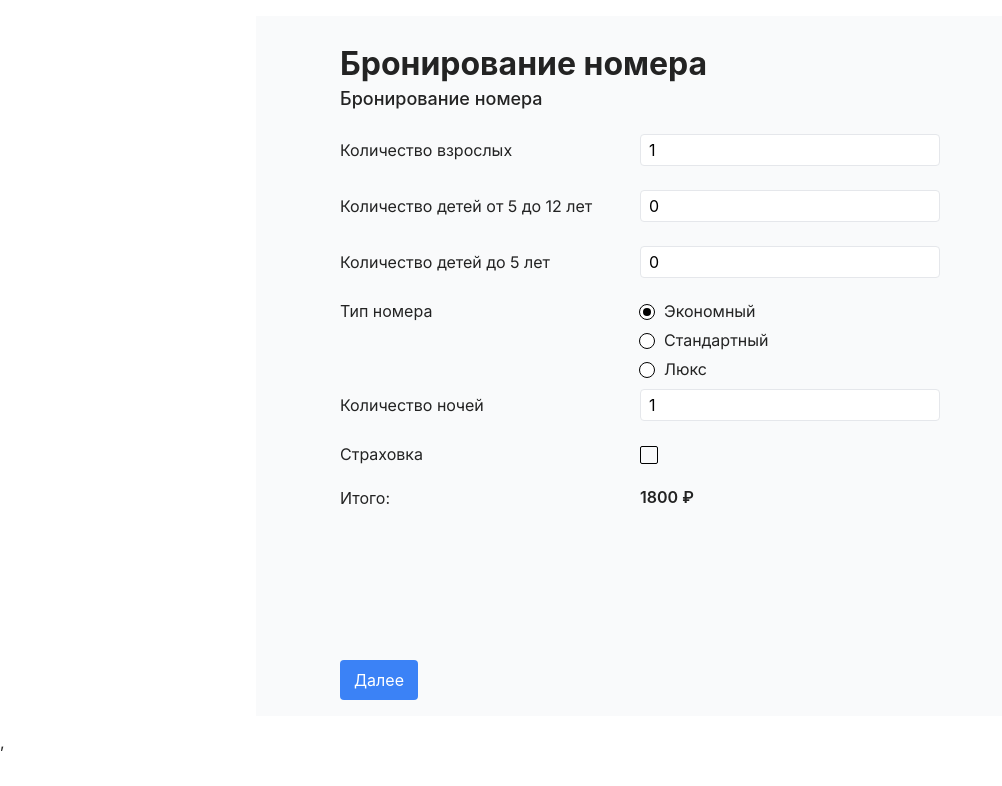
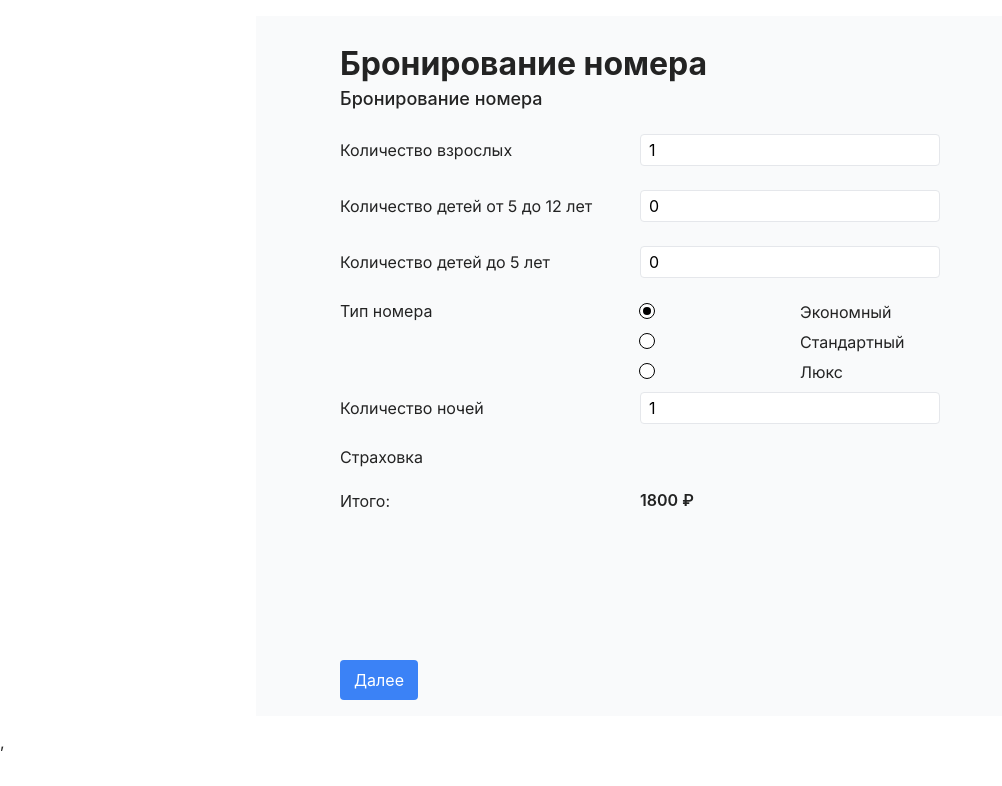
Before and after one commit to Domask2/nimax, a React (Create React App) app: page / in a window 1280 px wide. Shown: the top 786 px of the page, without its empty margins (0-1002 px from the left). Built offline with nearby package versions, Linux system fonts and the light colour scheme.

Commit message:
add style input danger

```diff
--- a/src/components/input/Input.tsx
+++ b/src/components/input/Input.tsx
@@ -1,4 +1,4 @@
-import React, { ChangeEvent, FC, useEffect } from 'react'
+import React, { ChangeEvent, FC, useEffect } from 'react';
 import './input.scss';
 
 export interface InputType {
@@ -32,25 +32,25 @@ const Input: FC<InputType> = ({
     max,
     pattern,
 }) => {
-
-    let classname:string;
+    let classname: string;
     switch (type) {
         case 'radio':
-            classname = 'input_radio'
+            classname = 'input_radio';
             break;
         case 'checkbox':
-            classname = 'input_checkbox'
+            classname = 'input_checkbox';
             break;
         default:
-              classname = 'input'
+            classname = 'input';
     }
 
     return (
         <div className='input_field'>
             {type !== 'radio' && <div className='input_field__label'>{label}</div>}
+            <div className='input_field__wrapper'>
                 <input
                     id={id}
-                className={classname}
+                    className={error ? `${classname} danger` : `${classname}`}
                     type={type}
                     name={name}
                     value={value}
@@ -62,10 +62,11 @@ const Input: FC<InputType> = ({
                     max={max}
                     pattern={pattern}
                 />
+                {error && <div className='input_field__message'>{error}</div>}
+            </div>
             {/* eslint-disable-next-line jsx-a11y/label-has-associated-control */}
             {type === 'checkbox' && <label htmlFor={id} className='custom-checkbox' />}
             {type === 'radio' && <div className='input_field__label_radio'>{label}</div>}
-            {error && <div className='input_field__message'>{error}</div>}
         </div>
     );
 };
--- a/src/components/input/input.scss
+++ b/src/components/input/input.scss
@@ -2,6 +2,17 @@
   display: flex;
   align-items: center;
   margin-bottom: 24px;
+
+  &__wrapper {
+    width: 50%;
+  }
+
+  &__message {
+    font-size: 10px;
+    color: #EF4444;
+    margin-top: 2px;
+    margin-left: 8px;
+  }
 
   &__label {
     width: 50%;
@@ -24,16 +35,19 @@
 
   .input {
     display: block;
-    width: 50%;
+    width: 100%;
     height: 32px;
     padding: 7px 8px;
     background: #FFFFFF;
     border: 1px solid #E5E7EB;
     border-radius: 4px;
-    font-weight: 400;
-    font-size: 16px;
     line-height: 18px;
     outline: none;
+  }
+
+  .input.danger {
+    background: #FEF2F2;
+    border: 1px solid #FECACA;
   }
 
   .input_checkbox {
--- a/src/page/Result.tsx
+++ b/src/page/Result.tsx
@@ -47,7 +47,7 @@ const Result = () => {
             <div className='form_btn'>
                 <Button
                     type='button'
-                    className='reverse'
+                    className='button text'
                     onClick={handleClick}
                 >
                     Назад к данным покупателя
--- a/src/type/type.ts
+++ b/src/type/type.ts
@@ -52,7 +52,7 @@ export const InitValues2 = {
     surname: '',
     name: '',
     patronymic: '',
-    phone: '+7',
+    phone: '',
     date: '',
 }
 
```
Lines whose indentation alone changed are shown as unchanged.
